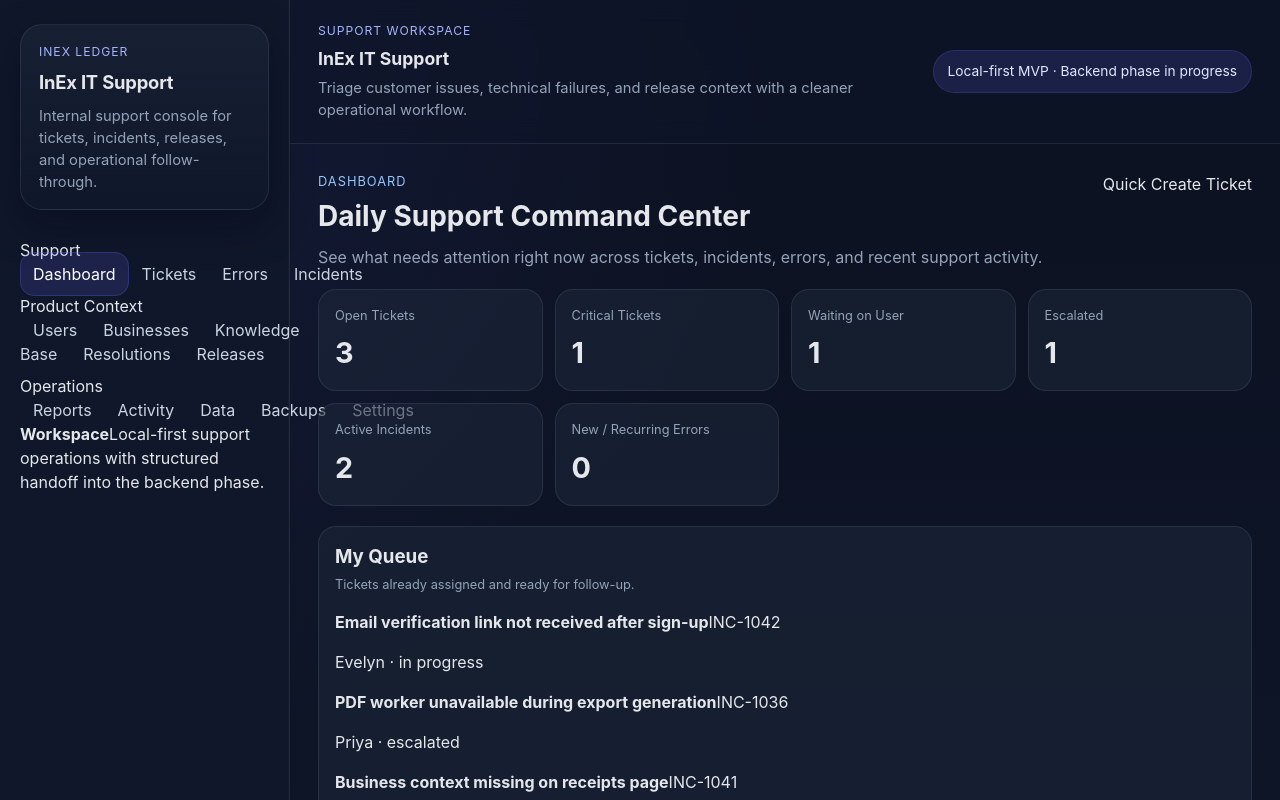
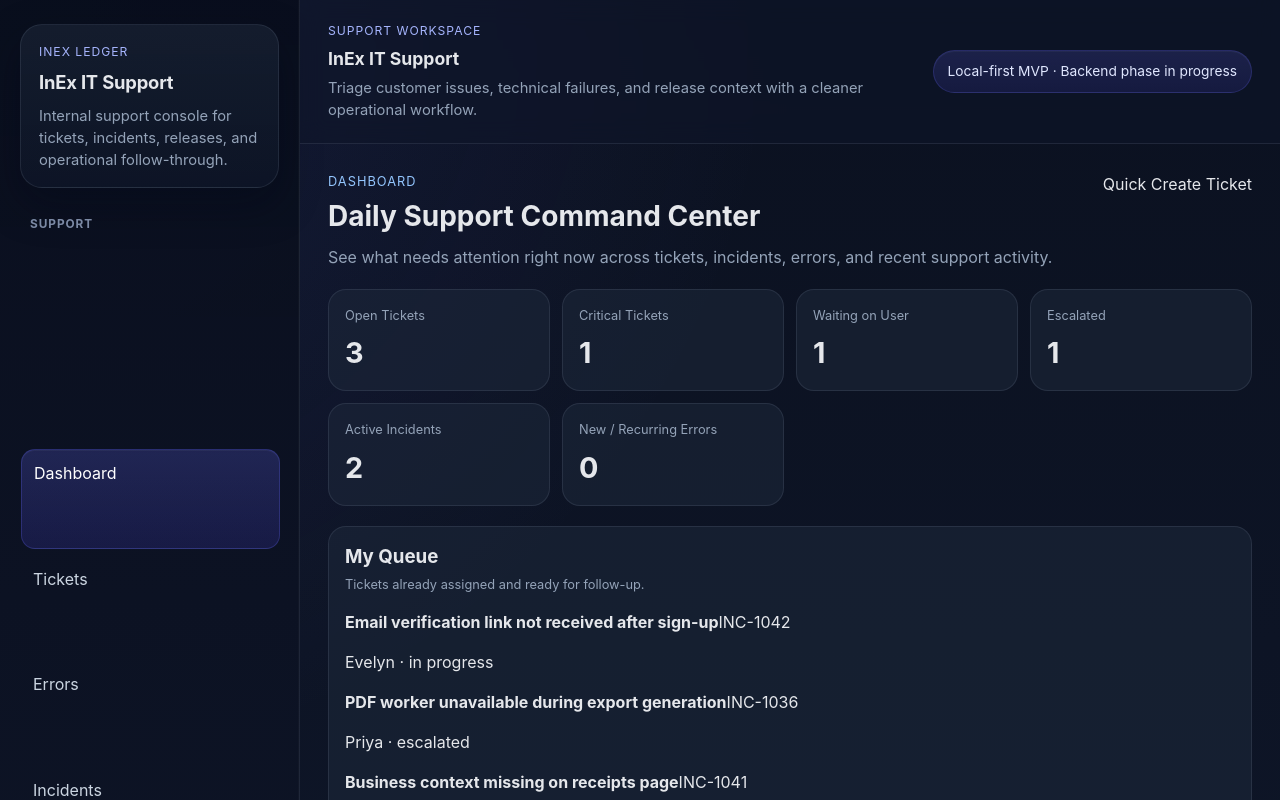
Before and after one commit to Emanuel628/InEx-IT-Support, a React (Vite) app: page /dashboard in a window 1280 px wide. Shown: the top 800 px of the page. Built offline with nearby package versions, Linux system fonts and the light colour scheme.

Commit message:
Polish app shell styling and navigation rhythm

```diff
--- a/src/styles/index.css
+++ b/src/styles/index.css
@@ -63,20 +63,23 @@ a {
 
 .app-shell {
   display: grid;
-  grid-template-columns: 290px 1fr;
+  grid-template-columns: 300px 1fr;
   min-height: 100vh;
 }
 
 .sidebar {
+  display: flex;
+  flex-direction: column;
+  gap: 24px;
   border-right: 1px solid var(--border-soft);
   background:
-    linear-gradient(180deg, rgba(15, 23, 42, 0.96) 0%, rgba(15, 23, 42, 0.88) 100%);
+    linear-gradient(180deg, rgba(9, 14, 29, 0.98) 0%, rgba(15, 23, 42, 0.92) 55%, rgba(15, 23, 42, 0.84) 100%);
   padding: 24px 20px;
   box-shadow: inset -1px 0 0 rgba(255, 255, 255, 0.02);
 }
 
 .sidebar-brand {
-  margin-bottom: 28px;
+  margin-bottom: 4px;
   padding: 18px 18px 16px;
   border: 1px solid var(--border-soft);
   border-radius: 22px;
@@ -109,7 +112,27 @@ a {
 
 .sidebar-nav {
   display: grid;
-  gap: 8px;
+  gap: 18px;
+  flex: 1;
+}
+
+.sidebar-group {
+  display: grid;
+  gap: 10px;
+}
+
+.sidebar-group-label {
+  padding: 0 10px;
+  color: #7c8aa5;
+  font-size: 0.74rem;
+  font-weight: 700;
+  letter-spacing: 0.08em;
+  text-transform: uppercase;
+}
+
+.sidebar-group-links {
+  display: grid;
+  gap: 6px;
 }
 
 .sidebar-link {
@@ -121,15 +144,35 @@ a {
     background 160ms ease,
     border-color 160ms ease,
     color 160ms ease,
-    transform 160ms ease;
+    transform 160ms ease,
+    box-shadow 160ms ease;
 }
 
 .sidebar-link.active,
 .sidebar-link:hover {
-  background: var(--accent-soft);
+  background: linear-gradient(180deg, rgba(99, 102, 241, 0.24) 0%, rgba(79, 70, 229, 0.18) 100%);
   border-color: var(--accent-strong);
   color: #ffffff;
   transform: translateX(1px);
+  box-shadow: inset 0 1px 0 rgba(255, 255, 255, 0.04);
+}
+
+.sidebar-footer {
+  display: grid;
+  gap: 6px;
+  padding: 14px 16px;
+  border: 1px solid var(--border-soft);
+  border-radius: 18px;
+  background: rgba(15, 23, 42, 0.44);
+}
+
+.sidebar-footer strong {
+  font-size: 0.92rem;
+}
+
+.sidebar-footer span {
+  color: var(--text-secondary);
+  font-size: 0.84rem;
 }
 
 .main-panel {
@@ -165,6 +208,7 @@ a {
 }
 
 .topbar-meta {
+  max-width: 760px;
   color: var(--text-secondary);
   font-size: 0.92rem;
 }
@@ -172,11 +216,12 @@ a {
 .topbar-pill {
   border: 1px solid var(--border-strong);
   border-radius: 999px;
-  background: var(--accent-soft);
+  background: linear-gradient(180deg, rgba(99, 102, 241, 0.18) 0%, rgba(79, 70, 229, 0.14) 100%);
   color: #e0e7ff;
   padding: 10px 14px;
   white-space: nowrap;
   font-size: 0.86rem;
+  box-shadow: inset 0 1px 0 rgba(255, 255, 255, 0.04);
 }
 
 .page-body {
```
